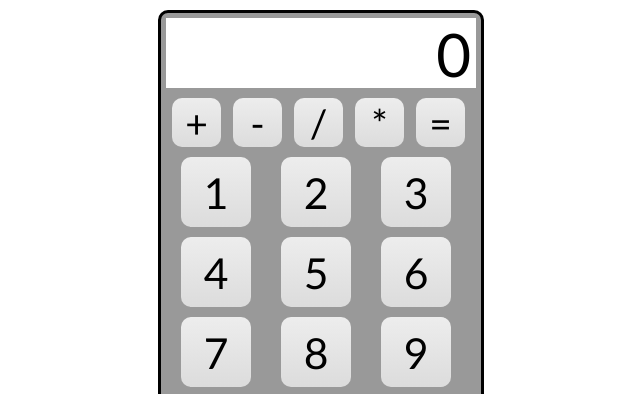
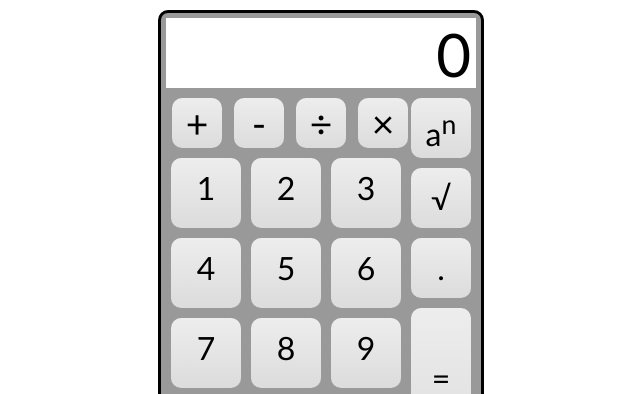
Before and after one commit to TWasilonek/Drag-Drop-Calculator, a plain HTML site: page ref/ref-index.html in a window 1280 px wide. Shown: the top 394 px of the page, without its empty margins (319-959 px from the left). Drawn offline with nearby package versions, Linux system fonts and the light colour scheme.

Commit message:
calculator ref code cd.

```diff
--- a/ref/ref-index.html
+++ b/ref/ref-index.html
@@ -13,8 +13,13 @@
       <div id="operators">
         <a id="plus">+</a>
         <a id="minus">-</a>
-        <a id="divide">/</a>
-        <a id="multiply">*</a>
+        <a id="divide">&divide;</a>
+        <a id="multiply">&times;</a>
+      </div>
+      <div id="side">
+        <a id="sq">a<sup>n</sup></a>
+        <a id="sqrt">&Sqrt;</a>
+        <a id="decimal">&period;</a>
         <a id="equals">=</a>
       </div>
       <div id="numbers">
--- a/ref/ref-script.js
+++ b/ref/ref-script.js
@@ -17,10 +17,12 @@ $(document).ready(function(){
     var totaldiv = $("#total");
     var numbersButtons = $('#numbers').find('a');
     var operatorsButtons = $('#operators').find('a');
+    var sideOperatorsButtons = $('#side').find('a');
     var clearButton = $('#clear');
     var clearAllButton = $('#clearall');
     var equalsButton = $('#equals');
-
+    var decimalButton = $('#decimal');
+    console.log(sideOperatorsButtons);
     //set the default value of the Total field to 0
     totaldiv.text("0");
 
@@ -35,13 +37,20 @@ $(document).ready(function(){
     });
 
     //click on operators
-    $(operatorsButtons).not('#equals').on('click', function(e){
+    operatorsButtons.add(sideOperatorsButtons).not('#equals, #decimal').on('click', function(e){
+        //if the operator is square root, run the click event on "=" as it doesn't need the second number
+        if (this.id === "sqrt" ) {
+            $('#equals').click();
+            return;
+        } else {
             //change the 'newnumber' string to the operator text
             operator = $(this).text();
             //assign the current 'number' value to 'newnumber'
             newnumber = number;
             //clear the current value of 'number'
             number = "";
+        }
+
     });
 
      //clear button (C) functionality
@@ -70,12 +79,12 @@ $(document).ready(function(){
 
         //round off the result
         if (isFloat(result)) {
-         result = result.toFixed(15);
+         result = parseFloat(result.toFixed(14));
         }
 
         $(totaldiv).text(result);
         testNumLength(result);
-        number = result.toString();
+        number = "";
         newnumber = "";
     });
 
--- a/ref/ref-style.css
+++ b/ref/ref-style.css
@@ -26,41 +26,57 @@ body, div, a {
     overflow: auto;
 }
 
+#calculator a {
+  display: block;
+  float: left;
+  cursor: pointer;
+  text-decoration: none;
+  text-align: center;
+  background: -moz-linear-gradient(top, #EDEDED, #DCDCDC);
+  background: -webkit-gradient(linear, left top, left bottom, from(#EDEDED), to(#DCDCDC));
+  filter: progid:DXImageTransform.Microsoft.gradient(startColorstr='#EDEDED', endColorstr='#DCDCDC');
+  -moz-border-radius: 10px;
+  -webkit-border-radius: 10px;
+  -khtml-border-radius: 10px;
+    border-radius: 10px;
+    color: black;
+}
+
 #numbers, #operators {
   margin: auto;
 }
 
-a {
-  cursor: pointer;
-}
 #operators a {
-  display: block;
-  width: 45px;
-  height: 45px;
-  float: left;
-  text-decoration: none;
-  color: black;
-  text-align: center;
+  width: 46px;
+  height: 46px;
   font-size: 39px;
   padding: 2px;
   margin: 5px 6px;
-  background: -webkit-gradient(linear, left top, left bottom, from(#EDEDED), to(#DCDCDC));
-  background: -moz-linear-gradient(top, #EDEDED, #DCDCDC);
-  border-radius: 10px;
 }
 
 #numbers a {
-  display: block;
   width: 50px;
   height: 50px;
-  float: left;
-  text-decoration: none;
-  color: black;
-  text-align: center;
-  font-size: 32pt;
+  font-size: 32px;
   padding: 10px;
-  margin: 5px 15px;
-  background: -webkit-gradient(linear, left top, left bottom, from(#EDEDED), to(#DCDCDC));
-  background: -moz-linear-gradient(top, #EDEDED, #DCDCDC);
-  border-radius: 10px;
+  margin: 5px;
 }
+
+#side {
+    width: 49px;
+    float: right;
+}
+
+#side a {
+    width: 40px;
+    height: 40px;
+    float: right;
+    font-size: 32px;
+    padding: 10px;
+    margin: 5px;
+}
+
+a#equals {
+    padding-top: 50px;
+    height: 100px;
+}
```
Lines whose indentation alone changed are shown as unchanged.
